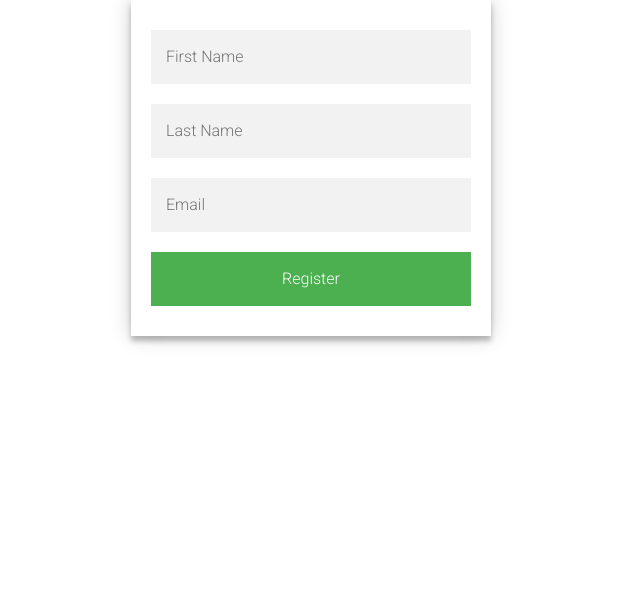
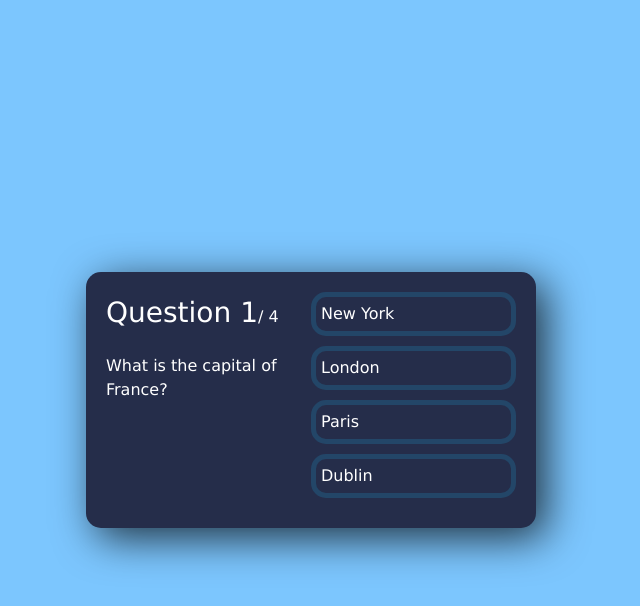
Before and after one commit to Hanieghorbani/practice-projects-react, a React (Create React App) app: page / in a window 1280 px wide. Shown: the top 606 px of the page, without its empty margins (329-969 px from the left). Built offline with nearby package versions, Linux system fonts and the light colour scheme.

Commit message:
add quiz box

```diff
--- a/src/App.js
+++ b/src/App.js
@@ -7,6 +7,7 @@ import NotifCount from "./practice/notifCount";
 import ListUser from "./practice/users/ListUser";
 import Inputs from './practice/inputs'
 import Form from './practice/Form/Form'
+import Quiz from "./practice/Quiz/Quiz";
 
 export default function App() {
   return (
@@ -17,7 +18,8 @@ export default function App() {
       {/* <NotifCount /> */}
       {/* <ListUser/> */}
       {/* <Inputs /> */}
-      <Form />
+      {/* <Form /> */}
+      <Quiz />
     </div>
   );
 }
--- /dev/null
+++ b/src/practice/Quiz/Quiz.css
@@ -0,0 +1,109 @@
+body {
+    margin: 0;
+    font-family: -apple-system, BlinkMacSystemFont, 'Segoe UI', 'Roboto', 'Oxygen',
+      'Ubuntu', 'Cantarell', 'Fira Sans', 'Droid Sans', 'Helvetica Neue',
+      sans-serif;
+    -webkit-font-smoothing: antialiased;
+    -moz-osx-font-smoothing: grayscale;
+  }
+  * {
+    font-family: "Verdana", cursive, sans-serif;
+    color: #ffffff;
+  }
+
+  body {
+    background-color: #7cc6fe;
+    display: flex;
+    justify-content: center;
+    align-items: center;
+    min-height: 100vh;
+  }
+
+  .app {
+    background-color: #252d4a;
+    width: 450px;
+    min-height: 200px;
+    height: min-content;
+    border-radius: 15px;
+    padding: 20px;
+    box-shadow: 10px 10px 42px 0px rgba(0, 0, 0, 0.75);
+    display: flex;
+    justify-content: space-evenly;
+  }
+
+  .score-section {
+    display: flex;
+    font-size: 24px;
+    align-items: center;
+  }
+
+  /* QUESTION/TIMER/LEFT SECTION */
+  .question-section {
+    width: 100%;
+    position: relative;
+  }
+
+  .question-count {
+    margin-bottom: 20px;
+  }
+
+  .question-count span {
+    font-size: 28px;
+  }
+
+  .question-text {
+    margin-bottom: 12px;
+  }
+
+  .timer-text {
+    background: rgb(230, 153, 12);
+    padding: 15px;
+    margin-top: 20px;
+    margin-right: 20px;
+    border: 5px solid rgb(255, 189, 67);
+    border-radius: 15px;
+    text-align: center;
+  }
+
+  /* ANSWERS/RIGHT SECTION */
+  .answer-section {
+    width: 100%;
+    display: flex;
+    flex-direction: column;
+    justify-content: space-between;
+  }
+
+  button {
+    margin-bottom: 10px;
+    width: 100%;
+    font-size: 16px;
+    color: #ffffff;
+    background-color: #252d4a;
+    border-radius: 15px;
+    display: flex;
+    padding: 5px;
+    justify-content: flex-start;
+    align-items: center;
+    border: 5px solid #234668;
+    cursor: pointer;
+  }
+
+  .correct {
+    background-color: #2f922f;
+  }
+
+  .incorrect {
+    background-color: #ff3333;
+  }
+
+  button:hover {
+    background-color: #555e7d;
+  }
+
+  button:focus {
+    outline: none;
+  }
+
+  button svg {
+    margin-right: 5px;
+  }
--- /dev/null
+++ b/src/practice/Quiz/Quiz.js
@@ -0,0 +1,106 @@
+import React from "react"
+import "./Quiz.css"
+
+export default class Quiz extends React.Component {
+  constructor(props) {
+    super(props)
+
+    this.state = {
+      questions: [
+        {
+          questionText: "What is the capital of France?",
+          answerOptions: [
+            { answerText: "New York", isCorrect: false },
+            { answerText: "London", isCorrect: false },
+            { answerText: "Paris", isCorrect: true },
+            { answerText: "Dublin", isCorrect: false },
+          ],
+        },
+        {
+          questionText: "Who is CEO of Tesla?",
+          answerOptions: [
+            { answerText: "Jeff Bezos", isCorrect: false },
+            { answerText: "Elon Musk", isCorrect: true },
+            { answerText: "Bill Gates", isCorrect: false },
+            { answerText: "Tony Stark", isCorrect: false },
+          ],
+        },
+        {
+          questionText: "The iPhone was created by which company?",
+          answerOptions: [
+            { answerText: "Apple", isCorrect: true },
+            { answerText: "Intel", isCorrect: false },
+            { answerText: "Amazon", isCorrect: false },
+            { answerText: "Microsoft", isCorrect: false },
+          ],
+        },
+        {
+          questionText: "How many Harry Potter books are there?",
+          answerOptions: [
+            { answerText: "1", isCorrect: false },
+            { answerText: "4", isCorrect: false },
+            { answerText: "6", isCorrect: false },
+            { answerText: "7", isCorrect: true },
+          ],
+        },
+      ],
+      currentQuestion: 0,
+      showScore: false,
+      score: 0,
+    }
+
+    console.log()
+  }
+
+  selectHandler(isCorrect) {
+    if (isCorrect) {
+      this.setState((prevStatus) => {
+        return { score: prevStatus.score + 1 }
+      })
+    }
+    if (this.state.currentQuestion < this.state.questions.length - 1) {
+      this.setState((prevStatus) => {
+        return { currentQuestion: prevStatus.currentQuestion + 1 }
+      })
+    } else {
+      this.setState({
+        showScore: true,
+      })
+    }
+  }
+
+  render() {
+    return (
+      <div className="app">
+        {this.state.showScore && (
+          <div className="score-section">You scored {this.state.score} out of {this.state.questions.length}</div>
+        )}
+
+        {!this.state.showScore && (
+          <div className="question-section">
+            <div className="question-count">
+              <span>Question {this.state.currentQuestion + 1}</span>/{" "}
+              {this.state.questions.length}
+            </div>
+            <div className="question-text">
+              {this.state.questions[this.state.currentQuestion].questionText}
+            </div>
+          </div>
+        )}
+        {!this.state.showScore && (
+          <div className="answer-section">
+            {this.state.questions[this.state.currentQuestion].answerOptions.map(
+              (option) => (
+                <div>
+                  <button onClick={() => this.selectHandler(option.isCorrect)}>
+                    {option.answerText}
+                  </button>
+                </div>
+              )
+            )}
+          </div>
+        )}
+      </div>
+    )
+  }
+}
```
